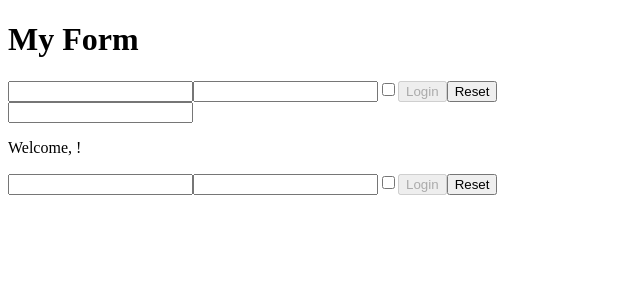
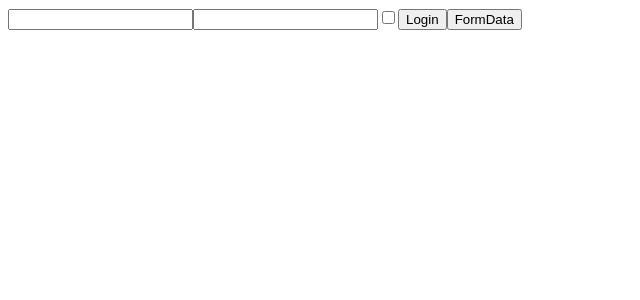
Before and after one commit to NicolasPapappicco/Esercizi-React, a React (Vite) app: page / in a window 1280 px wide. Shown: the top 300 px of the page, without its empty margins (0-640 px from the left). Built offline with nearby package versions, Linux system fonts and the light colour scheme.

Commit message:
es Uncontrolled Forms

```diff
--- a/src/App.jsx
+++ b/src/App.jsx
@@ -1,14 +1,13 @@
 import { InteractiveWelcome } from "./InteractiveWelcome";
 import { Login } from "./Login";
 import { MyForm } from "./MyForm";
+import { UncontrolledLogin } from "./UncontrolledLogin";
 
 
 export function App() {
     return (
         <div>
-            <MyForm/>
-            <InteractiveWelcome/>
-            <Login/>
+            <UncontrolledLogin/>
         </div>
     )
 }
--- /dev/null
+++ b/src/UncontrolledLogin.jsx
@@ -0,0 +1,45 @@
+export function UncontrolledLogin() {
+    function onLogin() {
+        const input = document.querySelectorAll("input")
+        input.forEach((data) => data.type === "checkbox" ? console.log(data.checked) : console.log(data.value))
+    }
+
+    function handleFormSubmit(event) {
+        event.preventDefault()
+
+        const username = event.target.elements.namedItem("username").value
+        const password = event.target.elements.namedItem("password").value
+        const session = event.target.elements.namedItem("session").checked
+
+        const data = {
+            username,
+            password,
+            session
+        }
+
+        console.log(data);
+    }
+
+    function loginWithFormData(event) {
+        const form = document.querySelector("form")
+        const formData = new FormData(form)
+
+        const data = {
+            username: formData.get("username"),
+            password: formData.get("password"),
+            session: formData.get("session") === "on" ? true : false
+        }
+
+        console.log(data);
+    }
+
+    return (
+        <form onSubmit={handleFormSubmit}>
+            <input name="username"/>
+            <input name="password" type="password" />
+            <input name="session" type="checkbox" />
+            <button onClick={onLogin}>Login</button>
+            <button onClick={loginWithFormData}>FormData</button>
+        </form>
+    )
+}
```
Also changed, not shown: src/MyUncontrolledForm.jsx (added, +33 -0 lines).
